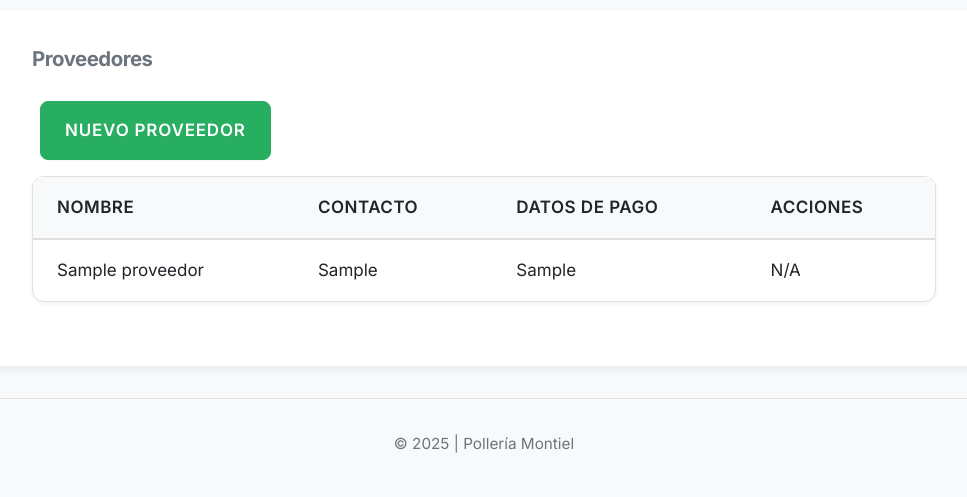
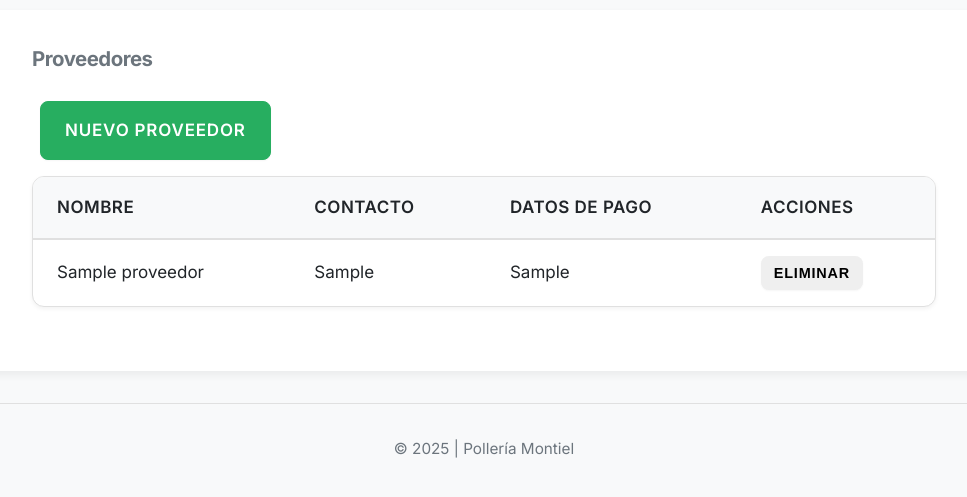
Before and after one commit to Montiel25/polleria-gestion, a Flask app: page /proveedores in a window 1280 px wide. Shown: the part 179-676 px from the top of the page, without its empty margins (156-1123 px from the left). Run offline with Flask 3, Linux system fonts and the light colour scheme; tables that the repository leaves empty hold one stand-in row (values such as "Sample post").

Commit message:
ultima actualizacion en replit, comenzamos a trabajar en local

```diff
--- a/app.py
+++ b/app.py
@@ -3,7 +3,7 @@
 from flask import Flask, render_template, request, redirect, url_for, flash
 from config import Config
 from models import db, Proveedor, LotePolloVivo, Producto, CalculoCostosLote, DetalleCostoPiezaLote  # Importar todos los modelos
-from datetime import datetime, date, timezone  # Importar date aquí también
+from datetime import datetime, timezone  # Importar date aquí también
 
 # Crear instancia de la aplicación Flask
 app = Flask(__name__)
@@ -64,6 +64,33 @@ def registrar_proveedor():
 
     return render_template('pollo_vivo/registrar_proveedor.html',
                            title="Registrar Proveedor")
+
+
+# --- RUTA PARA ELIMINAR UN PROVEEDOR ---
+@app.route('/proveedores/eliminar/<int:proveedor_id>', methods=['POST'])
+def eliminar_proveedor(proveedor_id):
+    proveedor_a_eliminar = Proveedor.query.get_or_404(proveedor_id)
+
+    # Validación adicional (opcional pero recomendada):
+    # Verificar si el proveedor tiene lotes asociados antes de eliminar.
+    if proveedor_a_eliminar.lotes:  # Si la lista lote_pollo_vivo no está vacía
+        flash(
+            f'No se puede eliminar el proveedor "{proveedor_a_eliminar.nombre}" porque tiene lotes de pollo vivo asociados. Primero elimina o reasigna esos lotes.',
+            'danger')
+        return redirect(url_for('listar_proveedores'))
+
+    try:
+        nombre_proveedor_eliminado = proveedor_a_eliminar.nombre  # Guardar nombre para el mensaje flash
+        db.session.delete(proveedor_a_eliminar)
+        db.session.commit()
+        flash(
+            f'Proveedor "{nombre_proveedor_eliminado}" eliminado exitosamente.',
+            'success')
+    except Exception as e:
+        db.session.rollback()
+        flash(f'Error al eliminar el proveedor: {str(e)}', 'danger')
+
+    return redirect(url_for('listar_proveedores'))
 
 
 # --- RUTAS PARA LOTES DE POLLO VIVO ---
@@ -381,6 +408,31 @@ def calcular_y_guardar_costos_lote(lote_pollo_vivo_obj):
         return False, f"Error inesperado durante el cálculo de costos: {str(e)}"
 
 
+# --- RUTA PARA ELIMINAR UN LOTE DE POLLO VIVO ---
+@app.route('/lotes/eliminar/<int:lote_id>', methods=['POST'])
+def eliminar_lote(lote_id):
+    lote_a_eliminar = LotePolloVivo.query.get_or_404(lote_id)
+
+    # Validación adicional (opcional):
+    # Si en el futuro un LoteProcesado depende de LotePolloVivo,
+    # deberías verificar aquí que no haya Lotes Procesados asociados.
+    # Por ahora, la cascada se encargará de CalculoCostosLote y sus Detalles.
+
+    try:
+        # El 'calculo_costos' y sus 'detalles_costos_piezas' se borrarán en cascada
+        # gracias a la configuración de `cascade="all, delete-orphan"` en las relaciones.
+        db.session.delete(lote_a_eliminar)
+        db.session.commit()
+        flash(
+            f'Lote ID: {lote_id} y sus costos asociados eliminados exitosamente.',
+            'success')
+    except Exception as e:
+        db.session.rollback()
+        flash(f'Error al eliminar el lote: {str(e)}', 'danger')
+
+    return redirect(url_for('listar_lotes'))
+
+
 # --- CREAR TABLAS Y EJECUTAR APP ---
 def create_tables():
     with app.app_context():
--- a/static/css/styles.css
+++ b/static/css/styles.css
@@ -455,6 +455,12 @@ footer {
     /* Estilo para SVG o Font Icon */
 }
 
+/* ... tus otros estilos ... */
+.btn-sm {
+    padding: 8px 12px; /* Más pequeño que el .btn normal */
+    font-size: 0.85em;
+    margin-bottom: 0; /* Para que no añada margen si está dentro de una celda */
+}
 
 /* --- Tablas Elegantes --- */
 .table-container {
--- a/templates/base.html
+++ b/templates/base.html
@@ -5,6 +5,9 @@
     <meta name="viewport" content="width=device-width, initial-scale=1.0">
     <title>{{ title }}</title>
     <link rel="stylesheet" href="{{ url_for('static', filename='css/styles.css') }}">
+    <link rel="icon" type="image/png" href="{{ url_for('static', filename='logo.png') }}">
+    <link rel="shortcut icon" type="image/png" href="{{ url_for('static', filename='logo.png') }}">
+    <link rel="apple-touch-icon" href="{{ url_for('static', filename='logo.png') }}">
     <!-- Podrías añadir un framework CSS como Bootstrap aquí si quieres -->
 </head>
 <body>
--- a/templates/pollo_vivo/listar_lotes.html
+++ b/templates/pollo_vivo/listar_lotes.html
@@ -22,6 +22,7 @@
                     <th>Transporte Prov.</th>
                     <th>Notas</th>
                     <th>Kg Procesado</th>
+                    <th>Acciones</th> {# NUEVA COLUMNA PARA ACCIONES #}
                 </tr>
             </thead>
             <tbody>
@@ -47,6 +48,11 @@
                             N/A
                         {% endif %}
                     </td>
+                    <td onclick="event.stopPropagation();"> {# Evitar que el click en el botón propague al TR #}
+                        <form method="POST" action="{{ url_for('eliminar_lote', lote_id=lote.id) }}" style="display: inline;" onsubmit="return confirm('¿Estás seguro de que deseas eliminar este lote? Se eliminarán también sus cálculos de costos asociados.');">
+                            <button type="submit" class="btn btn-danger btn-sm">Eliminar</button>
+                        </form>
+                    </td>
                 </tr>
                 {% endfor %}
             </tbody>
--- a/templates/pollo_vivo/listar_proveedores.html
+++ b/templates/pollo_vivo/listar_proveedores.html
@@ -29,8 +29,9 @@
                         {# SI DESCOMENTASTE ESTO O AÑADISTE ENLACES AQUÍ, ASEGÚRATE DE QUE LAS FUNCIONES         EXISTEN EN app.py #}
                         {# E        jemplo: Si no tienes una función 'editar_proveedor', esta línea daría         BuildEr        ror si está a        ctiva #        }
                         {# <        a href="        {{ url_for('editar_proveedor', id=proveedor.id) }}">Editar</a>         #}
-                        {# <        a href="        {{ url_for('eliminar_proveedor', id=proveedor.id) }}" onclick=        "re        turn         confirm('¿Estás seguro?')">Eliminar</a> #}
-                        N/A         {# Place        holder si no hay acciones aún #}
+                        <form method="POST" action="{{ url_for('eliminar_proveedor', proveedor_id=proveedor.id) }}" style="display: inline;" onsubmit="return confirm('¿Estás realmente seguro de que deseas eliminar a este proveedor? Esta acción no se puede deshacer.');">
+                            <button type="submit" class="btn btn-danger btn-sm">Eliminar</button>
+                        </form>
                     </td>
                 </tr>
                 {% endfor         %}
```
Also changed, not shown: static/logo.png (added).
